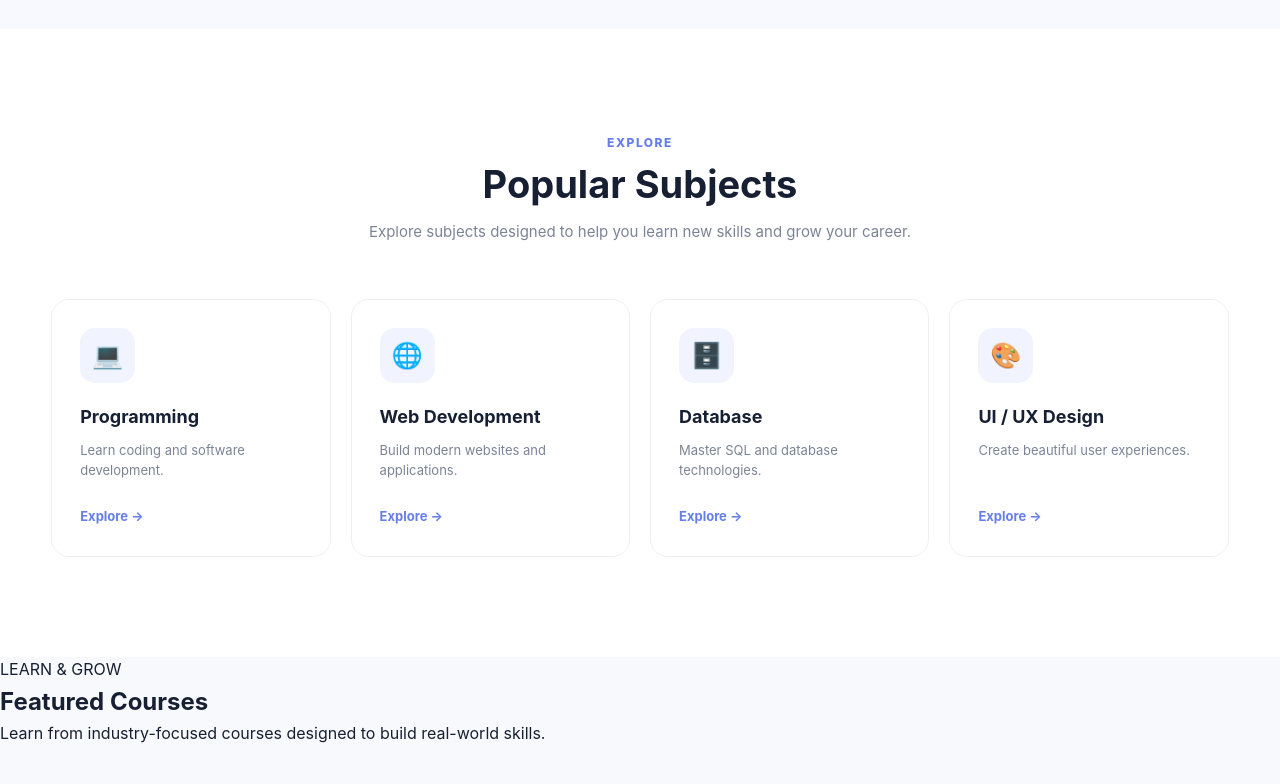
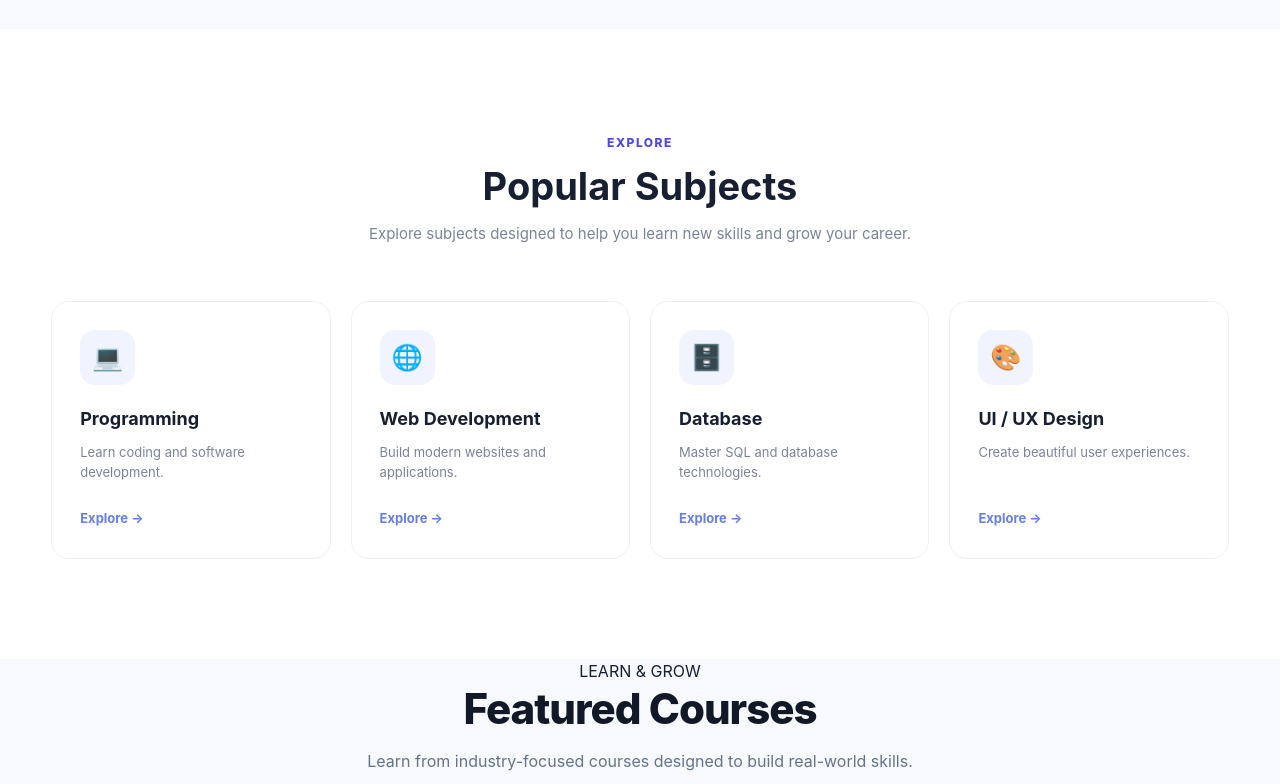
Before and after one commit to biseshghimire243-cyber/Educationhub, a plain HTML site: page frontend/index.html in a window 1280 px wide. Shown: the part 720-1504 px from the top of the page. Drawn offline with Linux system fonts and the light colour scheme; no server answers.

Commit message:
the style are managed and masde

```diff
--- a/frontend/css/style.css
+++ b/frontend/css/style.css
@@ -1626,4 +1626,65 @@ img {
 
     }
 
-}
+
+}
+
+/* ===============================
+   FEATURED COURSES HEADER
+================================ */
+
+.section-header {
+    max-width: 750px;
+    margin: 0 auto 45px;
+    text-align: center;
+}
+
+.section-label {
+    display: inline-block;
+    margin-bottom: 12px;
+
+    color: #4f46e5;
+
+    font-size: 12px;
+    font-weight: 800;
+
+    letter-spacing: 1.5px;
+    text-transform: uppercase;
+}
+
+.section-header h2 {
+    margin: 0 0 15px;
+
+    color: #111827;
+
+    font-size: 42px;
+    font-weight: 800;
+
+    line-height: 1.15;
+    letter-spacing: -1px;
+}
+
+.section-header p {
+    max-width: 650px;
+
+    margin: 0 auto;
+
+    color: #64748b;
+
+    font-size: 16px;
+    line-height: 1.7;
+}
+
+
+/* Mobile */
+
+@media (max-width: 600px) {
+
+    .section-header h2 {
+        font-size: 32px;
+    }
+
+    .section-header p {
+        font-size: 14px;
+    }
+}
```
